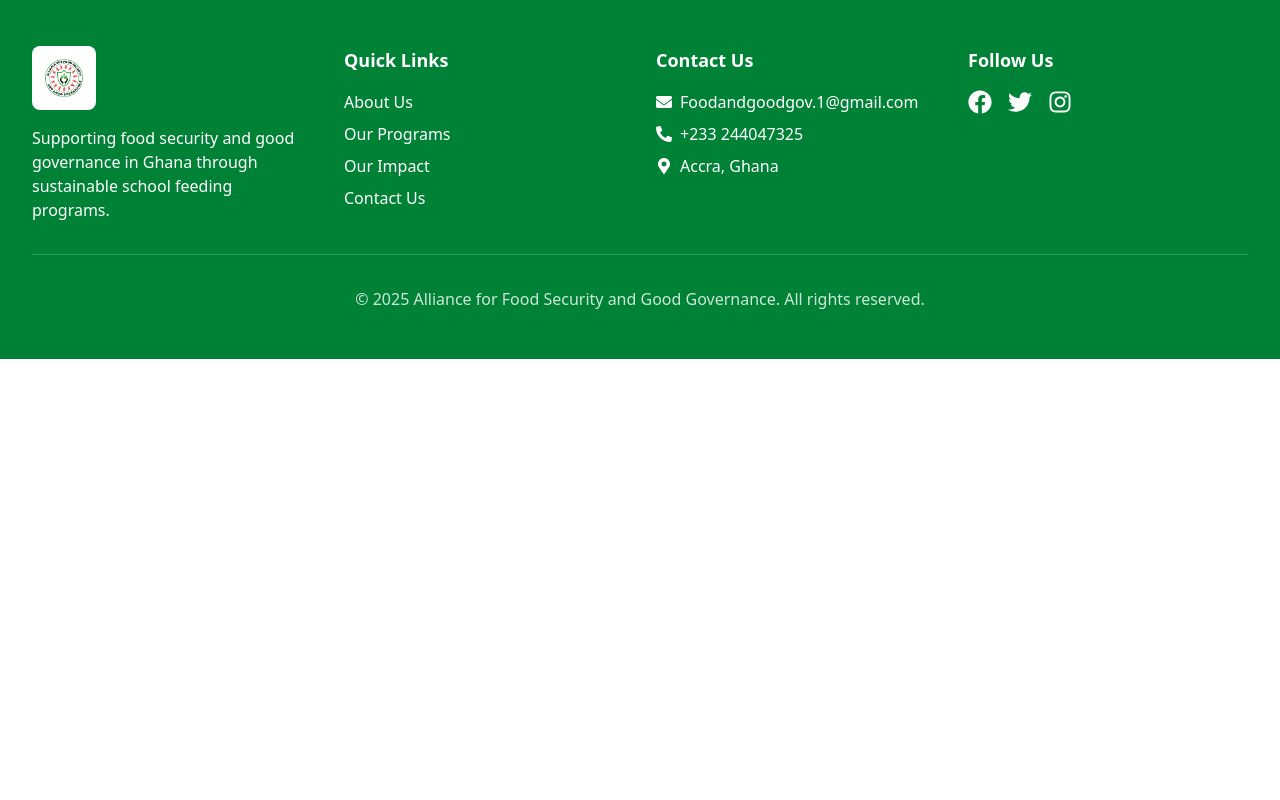
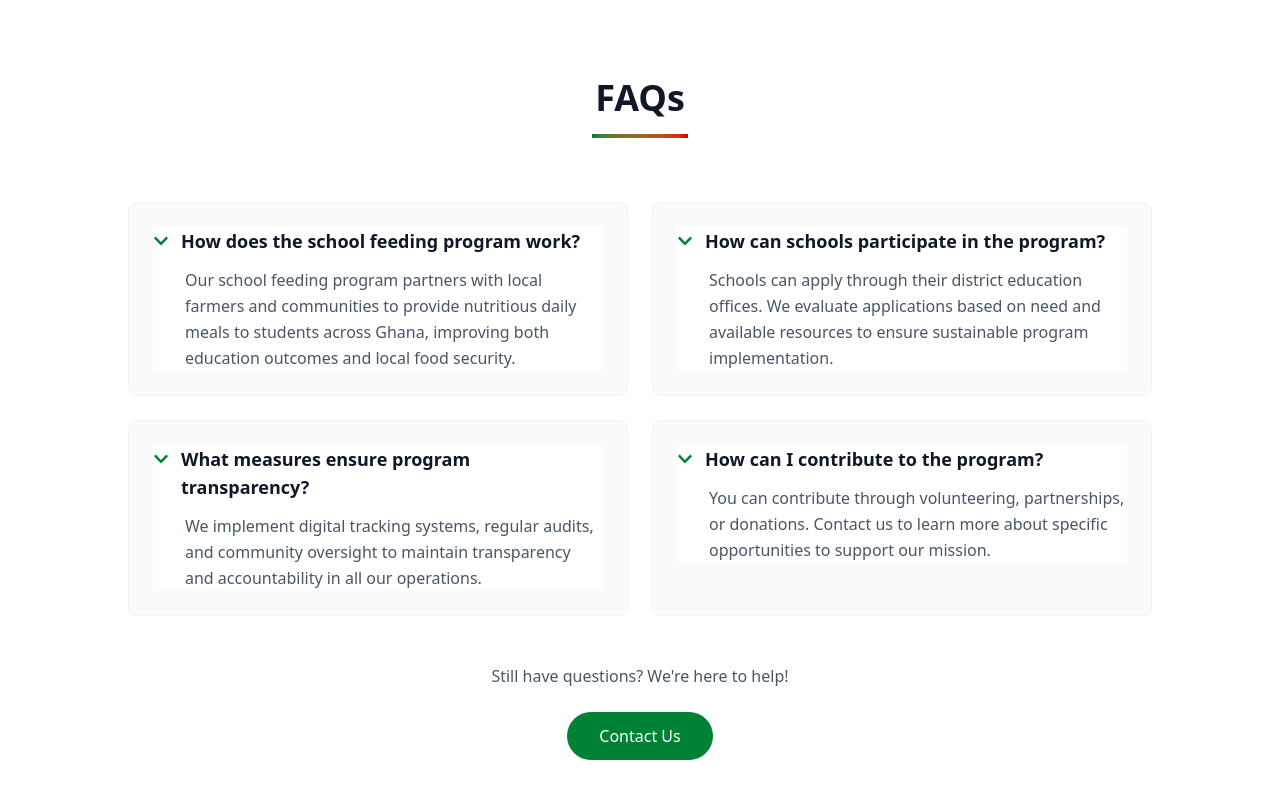
Before and after one commit to Theldra/foodgovern, a React (Vite) app: page / in a window 1280 px wide. Shown: the part 1640-2440 px from the top of the page. Before the commit the page ends 1999 px from the top, so only its background shows below. Built offline with nearby package versions, Linux system fonts and the light colour scheme.

Commit message:
faqs added to home

```diff
--- a/src/components/Footer.jsx
+++ b/src/components/Footer.jsx
@@ -13,7 +13,7 @@ const Footer = () => {
             <img
               src={allfoodlogo}
               alt="Alliance for Food Security Logo"
-              className="h-16 w-auto bg-white rounded-lg p-2"
+              className="h-24 w-auto bg-white/5 rounded-md p-1" // Changed height and reduced background opacity
             />
             <p className="text-white">
               Supporting food security and good governance in Ghana through sustainable school feeding programs.
--- a/src/pages/Home.jsx
+++ b/src/pages/Home.jsx
@@ -1,6 +1,7 @@
 import React from 'react';
 import { motion } from 'framer-motion';
-import { FaLeaf, FaUsers, FaUtensils } from 'react-icons/fa';
+import { FaChevronDown, FaLeaf, FaUsers, FaUtensils } from 'react-icons/fa';
+import { Link } from 'react-router-dom';
 
 const Home = () => {
   const programs = [
@@ -19,6 +20,25 @@ const Home = () => {
       description: 'Promoting transparency and efficiency in program management',
       icon: <FaUsers className="w-8 h-8 text-red-600" />,
     },
+  ];
+
+  const faqs = [
+    {
+      question: "How does the school feeding program work?",
+      answer: "Our school feeding program partners with local farmers and communities to provide nutritious daily meals to students across Ghana, improving both education outcomes and local food security."
+    },
+    {
+      question: "How can schools participate in the program?",
+      answer: "Schools can apply through their district education offices. We evaluate applications based on need and available resources to ensure sustainable program implementation."
+    },
+    {
+      question: "What measures ensure program transparency?",
+      answer: "We implement digital tracking systems, regular audits, and community oversight to maintain transparency and accountability in all our operations."
+    },
+    {
+      question: "How can I contribute to the program?",
+      answer: "You can contribute through volunteering, partnerships, or donations. Contact us to learn more about specific opportunities to support our mission."
+    }
   ];
 
   return (
@@ -137,6 +157,63 @@ const Home = () => {
           </motion.div>
         </div>
       </div>
+
+      {/* FAQs Section */}
+      <div className="bg-white py-20">
+        <div className="max-w-7xl mx-auto px-4 sm:px-6 lg:px-8">
+          <motion.div
+            initial={{ opacity: 0, y: 20 }}
+            whileInView={{ opacity: 1, y: 0 }}
+            viewport={{ once: true }}
+            className="text-center mb-16"
+          >
+            <h2 className="text-4xl font-bold text-gray-900">FAQs</h2>
+            <div className="w-24 h-1 bg-gradient-to-r from-green-700 to-red-600 mx-auto mt-4" />
+          </motion.div>
+
+          <div className="grid md:grid-cols-2 gap-6 max-w-5xl mx-auto">
+            {faqs.map((faq, index) => (
+              <motion.div
+                key={index}
+                initial={{ opacity: 0, y: 20 }}
+                whileInView={{ opacity: 1, y: 0 }}
+                viewport={{ once: true }}
+                transition={{ delay: index * 0.1 }}
+                className="bg-gray-50 rounded-lg p-6 hover:shadow-lg transition-all duration-300 border border-gray-100 hover:border-green-700"
+              >
+                <motion.div
+                  initial={false}
+                  animate={{ backgroundColor: "#fff" }}
+                  className="space-y-3"
+                >
+                  <div className="flex items-start gap-3">
+                    <FaChevronDown className="text-green-700 mt-1.5 flex-shrink-0 transform transition-transform" />
+                    <h3 className="text-lg font-semibold text-gray-900">{faq.question}</h3>
+                  </div>
+                  <p className="text-gray-600 leading-relaxed pl-8">
+                    {faq.answer}
+                  </p>
+                </motion.div>
+              </motion.div>
+            ))}
+          </div>
+
+          <motion.div
+            initial={{ opacity: 0, y: 20 }}
+            whileInView={{ opacity: 1, y: 0 }}
+            viewport={{ once: true }}
+            className="text-center mt-12"
+          >
+            <p className="text-gray-600 mb-6">Still have questions? We're here to help!</p>
+            <Link
+              to="/contact"
+              className="inline-block bg-green-700 text-white px-8 py-3 rounded-full hover:bg-red-600 transition-colors"
+            >
+              Contact Us
+            </Link>
+          </motion.div>
+        </div>
+      </div>
     </div>
   );
 };
--- a/src/pages/Impact.jsx
+++ b/src/pages/Impact.jsx
@@ -1,13 +1,27 @@
 import React from 'react';
 import { motion } from 'framer-motion';
 import { FaChartLine, FaGraduationCap, FaHandHoldingHeart, FaSchool, FaSeedling, FaUsers } from 'react-icons/fa';
-//import { FaGraduationCap, FaHandHoldingHeart, FaSchool, FaUsers, FaSeedling, FaChartLine } from 'react-icons/fa';
 
 const Impact = () => {
   const stats = [
-    { number: "1M+", text: "Students Fed", icon: <FaGraduationCap className="text-3xl" /> },
-    { number: "500+", text: "Schools Supported", icon: <FaSchool className="text-3xl" /> },
-    { number: "16", text: "Regions Covered", icon: <FaUsers className="text-3xl" /> }
+    {
+      number: "1M+",
+      text: "Students Fed",
+      icon: <FaGraduationCap className="text-3xl text-green-600" />,
+      color: "text-green-700"
+    },
+    {
+      number: "500+",
+      text: "Schools Supported",
+      icon: <FaSchool className="text-3xl text-green-600" />,
+      color: "text-red-600"
+    },
+    {
+      number: "16",
+      text: "Regions Covered",
+      icon: <FaUsers className="text-3xl text-green-600" />,
+      color: "text-green-700"
+    }
   ];
 
   const achievements = [
@@ -74,7 +88,7 @@ const Impact = () => {
                 className="bg-green-50 p-8 rounded-2xl text-center hover:shadow-lg transition-shadow"
               >
                 {stat.icon}
-                <div className="text-5xl font-bold text-green-700 mt-4">{stat.number}</div>
+                <div className={`text-5xl font-bold ${stat.color} mt-4`}>{stat.number}</div>
                 <p className="mt-2 text-gray-700 text-lg">{stat.text}</p>
               </motion.div>
             ))}
```
Also changed, not shown: src/assets/images/alliancelogo.png.
